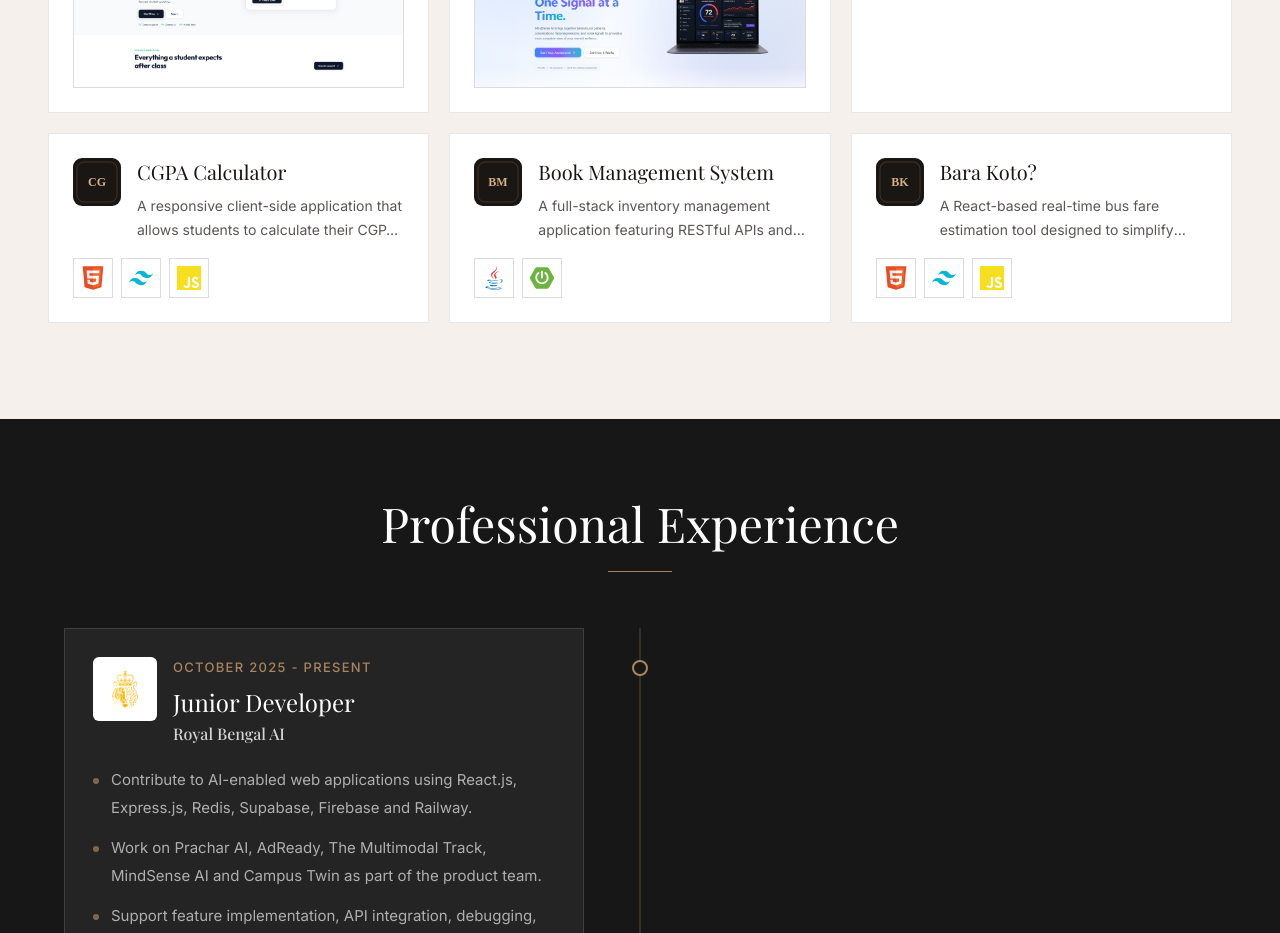
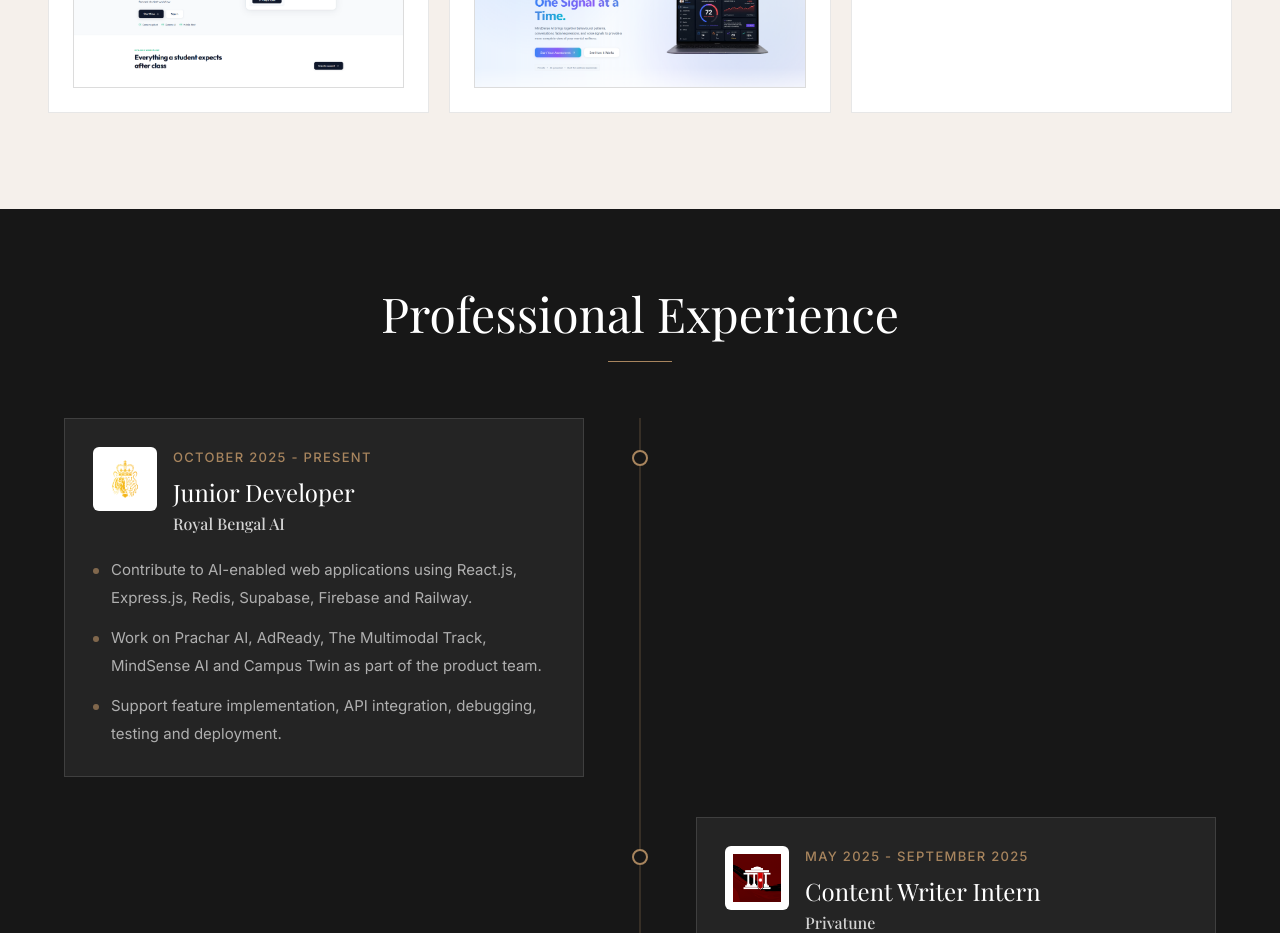
Before and after one commit to MohammedShakib/my-portfolio-website, a Next.js app: page / in a window 1280 px wide. Shown: the part 5280-6213 px from the top of the page. Built offline with nearby package versions, Linux system fonts and the light colour scheme.

Commit message:
Remove smaller additional projects

```diff
--- a/src/data/portfolio.ts
+++ b/src/data/portfolio.ts
@@ -246,26 +246,6 @@
     description: "A responsive web application for finding and booking available parking spaces.",
     tags: ["HTML", "Tailwind CSS", "JavaScript", "React.js"],
     logo: "/assets/logos/parking-lagbe.svg",
-  },
-  {
-    title: "CGPA Calculator",
-    description:
-      "A responsive client-side application that allows students to calculate their CGPA accurately through a simple interface.",
-    tags: ["HTML", "Tailwind CSS", "JavaScript"],
-    logo: "/assets/logos/cgpa-calculator.svg",
-  },
-  {
-    title: "Book Management System",
-    description: "A full-stack inventory management application featuring RESTful APIs and a structured Java backend.",
-    tags: ["Java", "Spring Boot"],
-    logo: "/assets/logos/book-management.svg",
-  },
-  {
-    title: "Bara Koto?",
-    description:
-      "A React-based real-time bus fare estimation tool designed to simplify public transportation planning.",
-    tags: ["HTML", "Tailwind CSS", "JavaScript", "React.js"],
-    logo: "/assets/logos/bara-koto.svg",
   },
 ];
 
```
